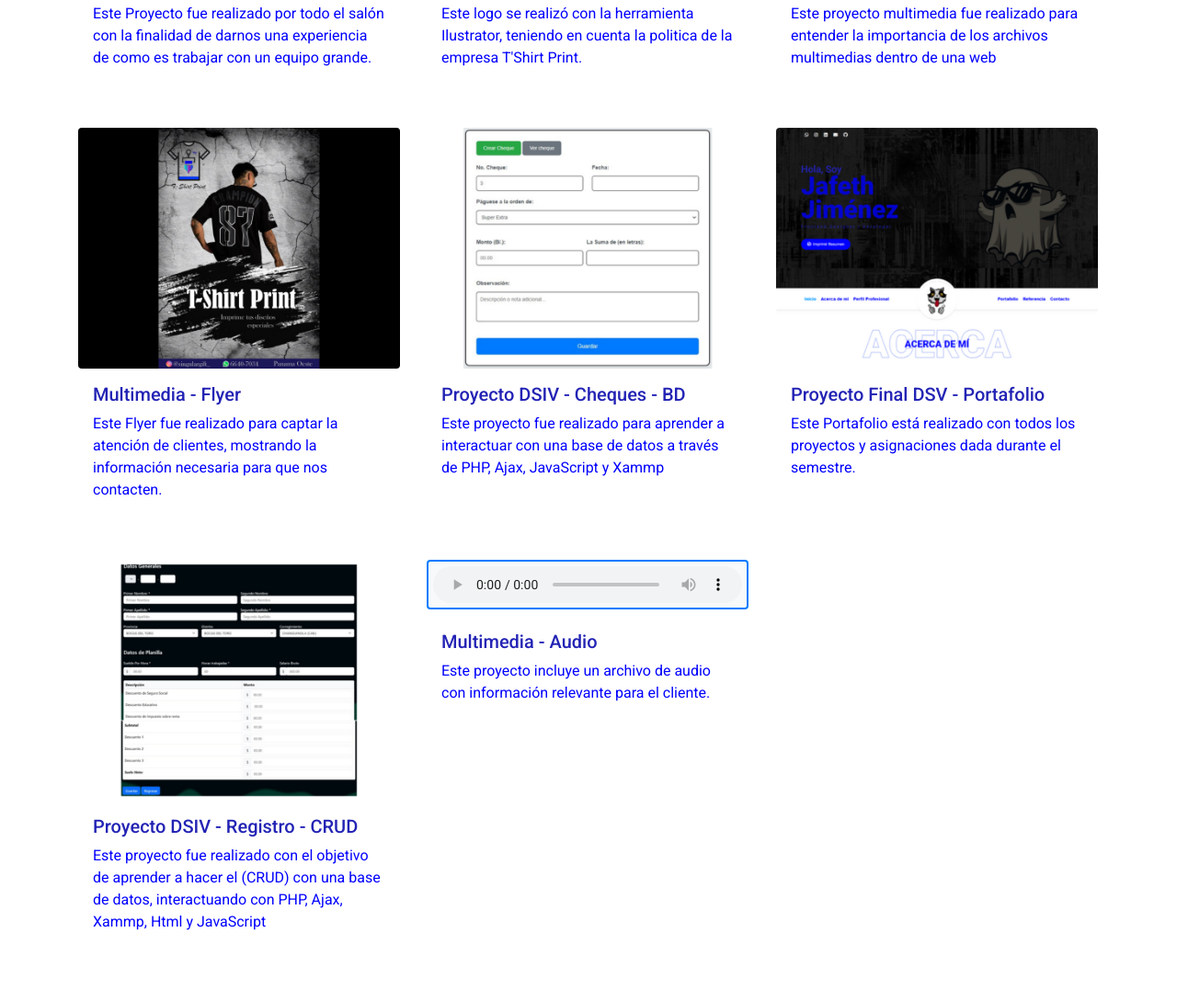
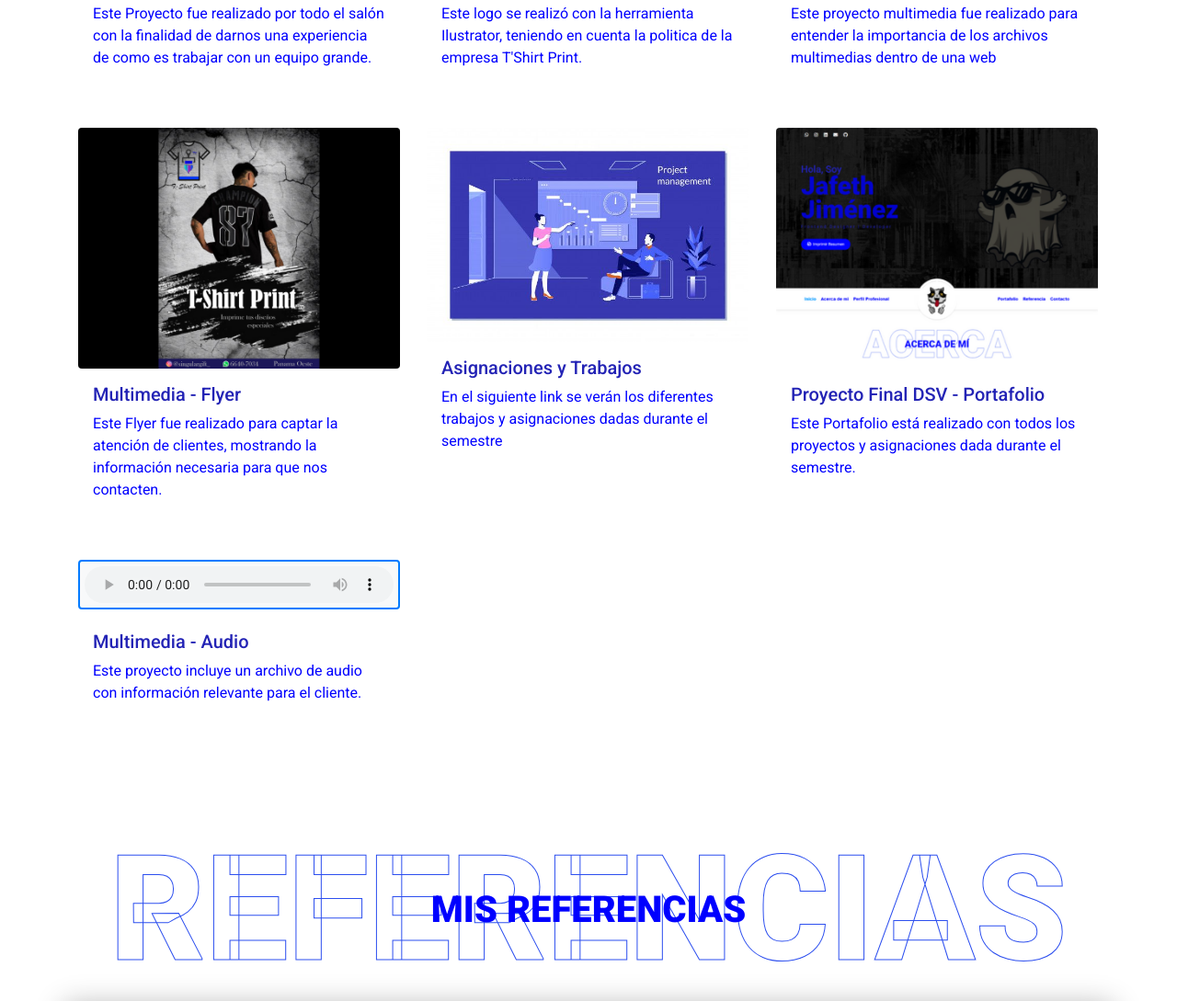
Before and after one commit to JafethJ/Portafolio-Profesional-Jafeth_Jim-nez, a plain HTML site: page index.html in a window 1280 px wide. Shown: the part 4396-5485 px from the top of the page at 92% size. Drawn offline with nearby package versions, Linux system fonts and the light colour scheme; some packages are replaced by stand-ins of ours.

Commit message:
Actualizacion de portafolio

```diff
--- a/index.html
+++ b/index.html
@@ -587,7 +587,7 @@
                     </div>
                 </div>
 
-                <div class="col-lg-4 col-md-6 mb-4 portfolio-item first">
+                <!-- <div class="col-lg-4 col-md-6 mb-4 portfolio-item first">
                     <div class="position-relative overflow-hidden mb-2">
                         <img class="img-fluid rounded w-100" src="img/img-proy2-portafolio.png" alt="">
                         <div class="portfolio-btn bg-primary d-flex align-items-center justify-content-center">
@@ -595,11 +595,26 @@
                                 <i class="fa fa-plus text-white" style="font-size: 60px;"></i>
                             </a>
                         </div>
-                        <!-- Descripción -->
                         <div class="portfolio-description text-primary p-3">
                             <h5>Proyecto DSIV - Cheques - BD</h5>
                             <p>Este proyecto fue realizado para aprender a interactuar con una base de datos a través de
                                 PHP, Ajax, JavaScript y Xammp</p>
+                        </div>
+                    </div>
+                </div> -->
+<!-- gggggggggggggggggggggggg -->
+                <div class="col-lg-4 col-md-6 mb-4 portfolio-item first">
+                    <div class="position-relative overflow-hidden mb-2">
+                        <img class="img-fluid rounded w-100" src="img/tareas.jpg" alt="">
+                        <div class="portfolio-btn bg-primary d-flex align-items-center justify-content-center">
+                            <a href="https://utpac-my.sharepoint.com/:f:/g/personal/jafeth_jimenez_utp_ac_pa/Eja-VUQQlURElpeRGj21QxAB5NuHxgFnOSsgTXCemeVk3A?e=He1T5A" target="_blank">
+                                <i class="fa fa-plus text-white" style="font-size: 60px;"></i>
+                            </a>
+                        </div>
+                        <!-- Descripción -->
+                        <div class="portfolio-description text-primary p-3">
+                            <h5>Asignaciones y Trabajos</h5>
+                            <p>En el siguiente link se verán los diferentes trabajos y asignaciones dadas durante el semestre</p>
                         </div>
                     </div>
                 </div>
@@ -621,7 +636,7 @@
                     </div>
                 </div>
 
-                <div class="col-lg-4 col-md-6 mb-4 portfolio-item first">
+                <!-- <div class="col-lg-4 col-md-6 mb-4 portfolio-item first">
                     <div class="position-relative overflow-hidden mb-2">
                         <img class="img-fluid rounded w-100" src="img/img-proy3-portafolio.png" alt="">
                         <div class="portfolio-btn bg-primary d-flex align-items-center justify-content-center">
@@ -629,14 +644,13 @@
                                 <i class="fa fa-plus text-white" style="font-size: 60px;"></i>
                             </a>
                         </div>
-                        <!-- Descripción -->
                         <div class="portfolio-description text-primary p-3">
                             <h5>Proyecto DSIV - Registro - CRUD</h5>
                             <p>Este proyecto fue realizado con el objetivo de aprender a hacer el (CRUD) con una base de
                                 datos, interactuando con PHP, Ajax, Xammp, Html y JavaScript</p>
                         </div>
                     </div>
-                </div>
+                </div> -->
 
                 <div class="col-lg-4 col-md-6 mb-4 portfolio-item second">
                     <div class="position-relative overflow-hidden mb-2">
```
Also changed, not shown: img/tareas.jpg (added).
